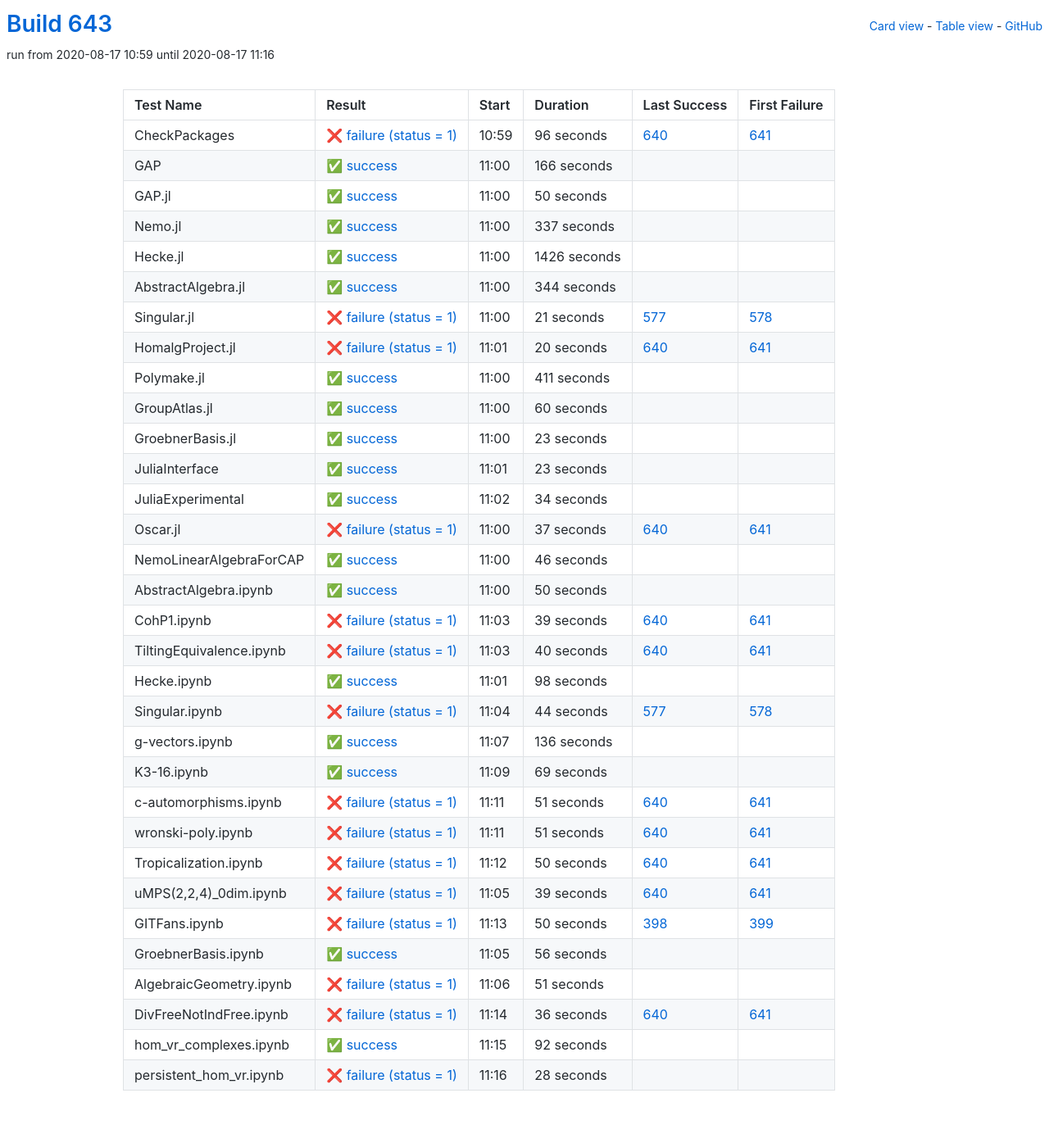
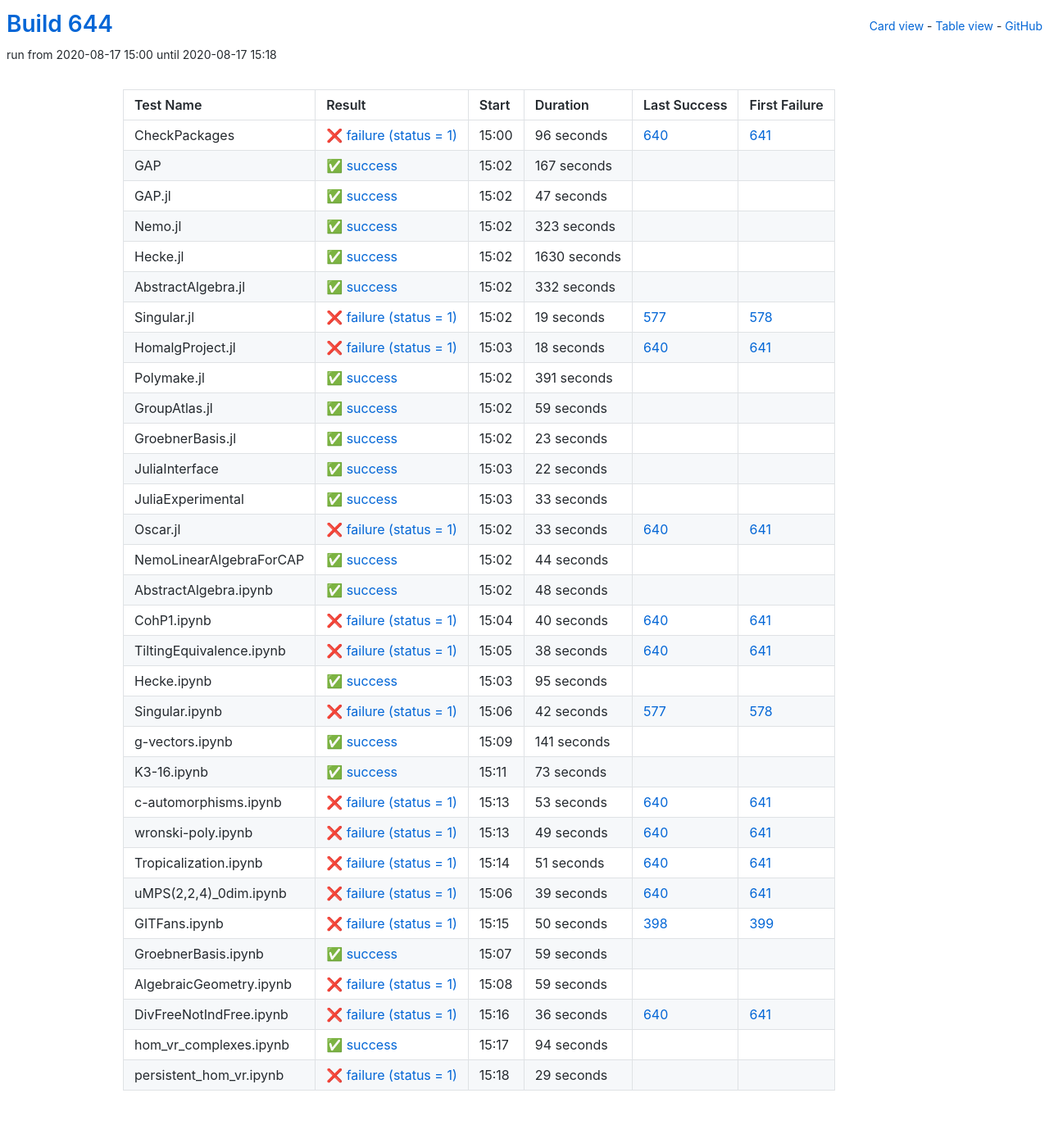
Before and after one commit to oscar-system/oscar-ci-status-stable, a Jekyll site: the page built from table.html, in a window 1280 px wide. Shown: the whole page at 82% size. Built offline with Jekyll 4.4.1, drawn with Linux system fonts in a browser that asks for light colours.

Commit message:
Build #644

```diff
--- a/_data/ci.yml
+++ b/_data/ci.yml
@@ -1,6 +1,6 @@
 ---
-build: 643
-build_url: https://oscarci.mathematik.uni-kl.de/job/oscar-stable/643/
+build: 644
+build_url: https://oscarci.mathematik.uni-kl.de/job/oscar-stable/644/
 job: oscar-stable
 organization: oscar-system
 repo: oscar-ci-status-stable
@@ -8,8 +8,8 @@ repourl: https://github.com/oscar-system/oscar-ci-status-stable
 tests:
 - name: CheckPackages
   id: checkpackages
-  log: https://oscarci.mathematik.uni-kl.de/job/oscar-stable/643/artifact/logs/build-643/CheckPackages.log
-  start: 2020-08-17 10:59
+  log: https://oscarci.mathematik.uni-kl.de/job/oscar-stable/644/artifact/logs/build-644/CheckPackages.log
+  start: 2020-08-17 15:00
   success: false
   exitcode: 1
   status: failure
@@ -20,116 +20,116 @@ tests:
   first_failure_url: https://oscarci.mathematik.uni-kl.de/job/oscar-stable/641/
 - name: GAP
   id: gap
-  log: https://oscarci.mathematik.uni-kl.de/job/oscar-stable/643/artifact/logs/build-643/GAP.log
-  start: 2020-08-17 11:00
+  log: https://oscarci.mathematik.uni-kl.de/job/oscar-stable/644/artifact/logs/build-644/GAP.log
+  start: 2020-08-17 15:02
   success: true
   exitcode: 0
   status: success
-  duration: 166
+  duration: 167
   last_success: false
   last_success_url:
   first_failure: false
   first_failure_url:
 - name: GAP.jl
   id: gap-jl
-  log: https://oscarci.mathematik.uni-kl.de/job/oscar-stable/643/artifact/logs/build-643/GAP.jl.log
-  start: 2020-08-17 11:00
+  log: https://oscarci.mathematik.uni-kl.de/job/oscar-stable/644/artifact/logs/build-644/GAP.jl.log
+  start: 2020-08-17 15:02
   success: true
   exitcode: 0
   status: success
-  duration: 50
+  duration: 47
   last_success: false
   last_success_url:
   first_failure: false
   first_failure_url:
 - name: Nemo.jl
   id: nemo-jl
-  log: https://oscarci.mathematik.uni-kl.de/job/oscar-stable/643/artifact/logs/build-643/Nemo.jl.log
-  start: 2020-08-17 11:00
+  log: https://oscarci.mathematik.uni-kl.de/job/oscar-stable/644/artifact/logs/build-644/Nemo.jl.log
+  start: 2020-08-17 15:02
   success: true
   exitcode: 0
   status: success
-  duration: 337
+  duration: 323
   last_success: false
   last_success_url:
   first_failure: false
   first_failure_url:
 - name: Hecke.jl
   id: hecke-jl
-  log: https://oscarci.mathematik.uni-kl.de/job/oscar-stable/643/artifact/logs/build-643/Hecke.jl.log
-  start: 2020-08-17 11:00
+  log: https://oscarci.mathematik.uni-kl.de/job/oscar-stable/644/artifact/logs/build-644/Hecke.jl.log
+  start: 2020-08-17 15:02
   success: true
   exitcode: 0
   status: success
-  duration: 1426
+  duration: 1630
   last_success: false
   last_success_url:
   first_failure: false
   first_failure_url:
 - name: AbstractAlgebra.jl
   id: abstractalgebra-jl
-  log: https://oscarci.mathematik.uni-kl.de/job/oscar-stable/643/artifact/logs/build-643/AbstractAlgebra.jl.log
-  start: 2020-08-17 11:00
+  log: https://oscarci.mathematik.uni-kl.de/job/oscar-stable/644/artifact/logs/build-644/AbstractAlgebra.jl.log
+  start: 2020-08-17 15:02
   success: true
   exitcode: 0
   status: success
-  duration: 344
+  duration: 332
   last_success: false
   last_success_url:
   first_failure: false
   first_failure_url:
 - name: Singular.jl
   id: singular-jl
-  log: https://oscarci.mathematik.uni-kl.de/job/oscar-stable/643/artifact/logs/build-643/Singular.jl.log
-  start: 2020-08-17 11:00
+  log: https://oscarci.mathematik.uni-kl.de/job/oscar-stable/644/artifact/logs/build-644/Singular.jl.log
+  start: 2020-08-17 15:02
   success: false
   exitcode: 1
   status: failure
-  duration: 21
+  duration: 19
   last_success: 577
   last_success_url: https://oscarci.mathematik.uni-kl.de/job/oscar-stable/577/
   first_failure: 578
   first_failure_url: https://oscarci.mathematik.uni-kl.de/job/oscar-stable/578/
 - name: HomalgProject.jl
   id: homalgproject-jl
-  log: https://oscarci.mathematik.uni-kl.de/job/oscar-stable/643/artifact/logs/build-643/HomalgProject.jl.log
-  start: 2020-08-17 11:01
+  log: https://oscarci.mathematik.uni-kl.de/job/oscar-stable/644/artifact/logs/build-644/HomalgProject.jl.log
+  start: 2020-08-17 15:03
   success: false
   exitcode: 1
   status: failure
-  duration: 20
+  duration: 18
   last_success: 640
   last_success_url: https://oscarci.mathematik.uni-kl.de/job/oscar-stable/640/
   first_failure: 641
   first_failure_url: https://oscarci.mathematik.uni-kl.de/job/oscar-stable/641/
 - name: Polymake.jl
   id: polymake-jl
-  log: https://oscarci.mathematik.uni-kl.de/job/oscar-stable/643/artifact/logs/build-643/Polymake.jl.log
-  start: 2020-08-17 11:00
+  log: https://oscarci.mathematik.uni-kl.de/job/oscar-stable/644/artifact/logs/build-644/Polymake.jl.log
+  start: 2020-08-17 15:02
   success: true
   exitcode: 0
   status: success
-  duration: 411
+  duration: 391
   last_success: false
   last_success_url:
   first_failure: false
   first_failure_url:
 - name: GroupAtlas.jl
   id: groupatlas-jl
-  log: https://oscarci.mathematik.uni-kl.de/job/oscar-stable/643/artifact/logs/build-643/GroupAtlas.jl.log
-  start: 2020-08-17 11:00
+  log: https://oscarci.mathematik.uni-kl.de/job/oscar-stable/644/artifact/logs/build-644/GroupAtlas.jl.log
+  start: 2020-08-17 15:02
   success: true
   exitcode: 0
   status: success
-  duration: 60
+  duration: 59
   last_success: false
   last_success_url:
   first_failure: false
   first_failure_url:
 - name: GroebnerBasis.jl
   id: groebnerbasis-jl
-  log: https://oscarci.mathematik.uni-kl.de/job/oscar-stable/643/artifact/logs/build-643/GroebnerBasis.jl.log
-  start: 2020-08-17 11:00
+  log: https://oscarci.mathematik.uni-kl.de/job/oscar-stable/644/artifact/logs/build-644/GroebnerBasis.jl.log
+  start: 2020-08-17 15:02
   success: true
   exitcode: 0
   status: success
@@ -140,80 +140,68 @@ tests:
   first_failure_url:
 - name: JuliaInterface
   id: juliainterface
-  log: https://oscarci.mathematik.uni-kl.de/job/oscar-stable/643/artifact/logs/build-643/JuliaInterface.log
-  start: 2020-08-17 11:01
+  log: https://oscarci.mathematik.uni-kl.de/job/oscar-stable/644/artifact/logs/build-644/JuliaInterface.log
+  start: 2020-08-17 15:03
   success: true
   exitcode: 0
   status: success
-  duration: 23
+  duration: 22
   last_success: false
   last_success_url:
   first_failure: false
   first_failure_url:
 - name: JuliaExperimental
   id: juliaexperimental
-  log: https://oscarci.mathematik.uni-kl.de/job/oscar-stable/643/artifact/logs/build-643/JuliaExperimental.log
-  start: 2020-08-17 11:02
+  log: https://oscarci.mathematik.uni-kl.de/job/oscar-stable/644/artifact/logs/build-644/JuliaExperimental.log
+  start: 2020-08-17 15:03
   success: true
   exitcode: 0
   status: success
-  duration: 34
+  duration: 33
   last_success: false
   last_success_url:
   first_failure: false
   first_failure_url:
 - name: Oscar.jl
   id: oscar-jl
-  log: https://oscarci.mathematik.uni-kl.de/job/oscar-stable/643/artifact/logs/build-643/Oscar.jl.log
-  start: 2020-08-17 11:00
+  log: https://oscarci.mathematik.uni-kl.de/job/oscar-stable/644/artifact/logs/build-644/Oscar.jl.log
+  start: 2020-08-17 15:02
   success: false
   exitcode: 1
   status: failure
-  duration: 37
+  duration: 33
   last_success: 640
   last_success_url: https://oscarci.mathematik.uni-kl.de/job/oscar-stable/640/
   first_failure: 641
   first_failure_url: https://oscarci.mathematik.uni-kl.de/job/oscar-stable/641/
 - name: NemoLinearAlgebraForCAP
   id: nemolinearalgebraforcap
-  log: https://oscarci.mathematik.uni-kl.de/job/oscar-stable/643/artifact/logs/build-643/NemoLinearAlgebraForCAP.log
-  start: 2020-08-17 11:00
+  log: https://oscarci.mathematik.uni-kl.de/job/oscar-stable/644/artifact/logs/build-644/NemoLinearAlgebraForCAP.log
+  start: 2020-08-17 15:02
   success: true
   exitcode: 0
   status: success
-  duration: 46
+  duration: 44
   last_success: false
   last_success_url:
   first_failure: false
   first_failure_url:
 - name: AbstractAlgebra.ipynb
   id: abstractalgebra-ipynb
-  log: https://oscarci.mathematik.uni-kl.de/job/oscar-stable/643/artifact/logs/build-643/AbstractAlgebra.ipynb.log
-  start: 2020-08-17 11:00
+  log: https://oscarci.mathematik.uni-kl.de/job/oscar-stable/644/artifact/logs/build-644/AbstractAlgebra.ipynb.log
+  start: 2020-08-17 15:02
   success: true
   exitcode: 0
   status: success
-  duration: 50
+  duration: 48
   last_success: false
   last_success_url:
   first_failure: false
   first_failure_url:
 - name: CohP1.ipynb
   id: cohp1-ipynb
-  log: https://oscarci.mathematik.uni-kl.de/job/oscar-stable/643/artifact/logs/build-643/CohP1.ipynb.log
-  start: 2020-08-17 11:03
-  success: false
-  exitcode: 1
-  status: failure
-  duration: 39
-  last_success: 640
-  last_success_url: https://oscarci.mathematik.uni-kl.de/job/oscar-stable/640/
-  first_failure: 641
-  first_failure_url: https://oscarci.mathematik.uni-kl.de/job/oscar-stable/641/
-- name: TiltingEquivalence.ipynb
-  id: tiltingequivalence-ipynb
-  log: https://oscarci.mathematik.uni-kl.de/job/oscar-stable/643/artifact/logs/build-643/TiltingEquivalence.ipynb.log
-  start: 2020-08-17 11:03
+  log: https://oscarci.mathematik.uni-kl.de/job/oscar-stable/644/artifact/logs/build-644/CohP1.ipynb.log
+  start: 2020-08-17 15:04
   success: false
   exitcode: 1
   status: failure
@@ -222,58 +210,94 @@ tests:
   last_success_url: https://oscarci.mathematik.uni-kl.de/job/oscar-stable/640/
   first_failure: 641
   first_failure_url: https://oscarci.mathematik.uni-kl.de/job/oscar-stable/641/
+- name: TiltingEquivalence.ipynb
+  id: tiltingequivalence-ipynb
+  log: https://oscarci.mathematik.uni-kl.de/job/oscar-stable/644/artifact/logs/build-644/TiltingEquivalence.ipynb.log
+  start: 2020-08-17 15:05
+  success: false
+  exitcode: 1
+  status: failure
+  duration: 38
+  last_success: 640
+  last_success_url: https://oscarci.mathematik.uni-kl.de/job/oscar-stable/640/
+  first_failure: 641
+  first_failure_url: https://oscarci.mathematik.uni-kl.de/job/oscar-stable/641/
 - name: Hecke.ipynb
   id: hecke-ipynb
-  log: https://oscarci.mathematik.uni-kl.de/job/oscar-stable/643/artifact/logs/build-643/Hecke.ipynb.log
-  start: 2020-08-17 11:01
+  log: https://oscarci.mathematik.uni-kl.de/job/oscar-stable/644/artifact/logs/build-644/Hecke.ipynb.log
+  start: 2020-08-17 15:03
   success: true
   exitcode: 0
   status: success
-  duration: 98
+  duration: 95
   last_success: false
   last_success_url:
   first_failure: false
   first_failure_url:
 - name: Singular.ipynb
   id: singular-ipynb
-  log: https://oscarci.mathematik.uni-kl.de/job/oscar-stable/643/artifact/logs/build-643/Singular.ipynb.log
-  start: 2020-08-17 11:04
+  log: https://oscarci.mathematik.uni-kl.de/job/oscar-stable/644/artifact/logs/build-644/Singular.ipynb.log
+  start: 2020-08-17 15:06
   success: false
   exitcode: 1
   status: failure
-  duration: 44
+  duration: 42
   last_success: 577
   last_success_url: https://oscarci.mathematik.uni-kl.de/job/oscar-stable/577/
   first_failure: 578
   first_failure_url: https://oscarci.mathematik.uni-kl.de/job/oscar-stable/578/
 - name: g-vectors.ipynb
   id: g-vectors-ipynb
-  log: https://oscarci.mathematik.uni-kl.de/job/oscar-stable/643/artifact/logs/build-643/g-vectors.ipynb.log
-  start: 2020-08-17 11:07
+  log: https://oscarci.mathematik.uni-kl.de/job/oscar-stable/644/artifact/logs/build-644/g-vectors.ipynb.log
+  start: 2020-08-17 15:09
   success: true
   exitcode: 0
   status: success
-  duration: 136
+  duration: 141
   last_success: false
   last_success_url:
   first_failure: false
   first_failure_url:
 - name: K3-16.ipynb
   id: k3-16-ipynb
-  log: https://oscarci.mathematik.uni-kl.de/job/oscar-stable/643/artifact/logs/build-643/K3-16.ipynb.log
-  start: 2020-08-17 11:09
+  log: https://oscarci.mathematik.uni-kl.de/job/oscar-stable/644/artifact/logs/build-644/K3-16.ipynb.log
+  start: 2020-08-17 15:11
   success: true
   exitcode: 0
   status: success
-  duration: 69
+  duration: 73
   last_success: false
   last_success_url:
   first_failure: false
   first_failure_url:
 - name: c-automorphisms.ipynb
   id: c-automorphisms-ipynb
-  log: https://oscarci.mathematik.uni-kl.de/job/oscar-stable/643/artifact/logs/build-643/c-automorphisms.ipynb.log
-  start: 2020-08-17 11:11
+  log: https://oscarci.mathematik.uni-kl.de/job/oscar-stable/644/artifact/logs/build-644/c-automorphisms.ipynb.log
+  start: 2020-08-17 15:13
+  success: false
+  exitcode: 1
+  status: failure
+  duration: 53
+  last_success: 640
+  last_success_url: https://oscarci.mathematik.uni-kl.de/job/oscar-stable/640/
+  first_failure: 641
+  first_failure_url: https://oscarci.mathematik.uni-kl.de/job/oscar-stable/641/
+- name: wronski-poly.ipynb
+  id: wronski-poly-ipynb
+  log: https://oscarci.mathematik.uni-kl.de/job/oscar-stable/644/artifact/logs/build-644/wronski-poly.ipynb.log
+  start: 2020-08-17 15:13
+  success: false
+  exitcode: 1
+  status: failure
+  duration: 49
+  last_success: 640
+  last_success_url: https://oscarci.mathematik.uni-kl.de/job/oscar-stable/640/
+  first_failure: 641
+  first_failure_url: https://oscarci.mathematik.uni-kl.de/job/oscar-stable/641/
+- name: Tropicalization.ipynb
+  id: tropicalization-ipynb
+  log: https://oscarci.mathematik.uni-kl.de/job/oscar-stable/644/artifact/logs/build-644/Tropicalization.ipynb.log
+  start: 2020-08-17 15:14
   success: false
   exitcode: 1
   status: failure
@@ -282,34 +306,10 @@ tests:
   last_success_url: https://oscarci.mathematik.uni-kl.de/job/oscar-stable/640/
   first_failure: 641
   first_failure_url: https://oscarci.mathematik.uni-kl.de/job/oscar-stable/641/
-- name: wronski-poly.ipynb
-  id: wronski-poly-ipynb
-  log: https://oscarci.mathematik.uni-kl.de/job/oscar-stable/643/artifact/logs/build-643/wronski-poly.ipynb.log
-  start: 2020-08-17 11:11
-  success: false
-  exitcode: 1
-  status: failure
-  duration: 51
-  last_success: 640
-  last_success_url: https://oscarci.mathematik.uni-kl.de/job/oscar-stable/640/
-  first_failure: 641
-  first_failure_url: https://oscarci.mathematik.uni-kl.de/job/oscar-stable/641/
-- name: Tropicalization.ipynb
-  id: tropicalization-ipynb
-  log: https://oscarci.mathematik.uni-kl.de/job/oscar-stable/643/artifact/logs/build-643/Tropicalization.ipynb.log
-  start: 2020-08-17 11:12
-  success: false
-  exitcode: 1
-  status: failure
-  duration: 50
-  last_success: 640
-  last_success_url: https://oscarci.mathematik.uni-kl.de/job/oscar-stable/640/
-  first_failure: 641
-  first_failure_url: https://oscarci.mathematik.uni-kl.de/job/oscar-stable/641/
 - name: uMPS(2,2,4)_0dim.ipynb
   id: umps-2-2-4-0dim-ipynb
-  log: https://oscarci.mathematik.uni-kl.de/job/oscar-stable/643/artifact/logs/build-643/uMPS-2-2-4-_0dim.ipynb.log
-  start: 2020-08-17 11:05
+  log: https://oscarci.mathematik.uni-kl.de/job/oscar-stable/644/artifact/logs/build-644/uMPS-2-2-4-_0dim.ipynb.log
+  start: 2020-08-17 15:06
   success: false
   exitcode: 1
   status: failure
@@ -320,8 +320,8 @@ tests:
   first_failure_url: https://oscarci.mathematik.uni-kl.de/job/oscar-stable/641/
 - name: GITFans.ipynb
   id: gitfans-ipynb
-  log: https://oscarci.mathematik.uni-kl.de/job/oscar-stable/643/artifact/logs/build-643/GITFans.ipynb.log
-  start: 2020-08-17 11:13
+  log: https://oscarci.mathematik.uni-kl.de/job/oscar-stable/644/artifact/logs/build-644/GITFans.ipynb.log
+  start: 2020-08-17 15:15
   success: false
   exitcode: 1
   status: failure
@@ -332,32 +332,32 @@ tests:
   first_failure_url: https://oscarci.mathematik.uni-kl.de/job/oscar-stable/399/
 - name: GroebnerBasis.ipynb
   id: groebnerbasis-ipynb
-  log: https://oscarci.mathematik.uni-kl.de/job/oscar-stable/643/artifact/logs/build-643/GroebnerBasis.ipynb.log
-  start: 2020-08-17 11:05
+  log: https://oscarci.mathematik.uni-kl.de/job/oscar-stable/644/artifact/logs/build-644/GroebnerBasis.ipynb.log
+  start: 2020-08-17 15:07
   success: true
   exitcode: 0
   status: success
-  duration: 56
+  duration: 59
   last_success: false
   last_success_url:
   first_failure: false
   first_failure_url:
 - name: AlgebraicGeometry.ipynb
   id: algebraicgeometry-ipynb
-  log: https://oscarci.mathematik.uni-kl.de/job/oscar-stable/643/artifact/logs/build-643/AlgebraicGeometry.ipynb.log
-  start: 2020-08-17 11:06
+  log: https://oscarci.mathematik.uni-kl.de/job/oscar-stable/644/artifact/logs/build-644/AlgebraicGeometry.ipynb.log
+  start: 2020-08-17 15:08
   success: false
   exitcode: 1
   status: failure
-  duration: 51
+  duration: 59
   last_success: false
   last_success_url:
   first_failure: false
   first_failure_url:
 - name: DivFreeNotIndFree.ipynb
   id: divfreenotindfree-ipynb
-  log: https://oscarci.mathematik.uni-kl.de/job/oscar-stable/643/artifact/logs/build-643/DivFreeNotIndFree.ipynb.log
-  start: 2020-08-17 11:14
+  log: https://oscarci.mathematik.uni-kl.de/job/oscar-stable/644/artifact/logs/build-644/DivFreeNotIndFree.ipynb.log
+  start: 2020-08-17 15:16
   success: false
   exitcode: 1
   status: failure
@@ -368,24 +368,24 @@ tests:
   first_failure_url: https://oscarci.mathematik.uni-kl.de/job/oscar-stable/641/
 - name: hom_vr_complexes.ipynb
   id: hom-vr-complexes-ipynb
-  log: https://oscarci.mathematik.uni-kl.de/job/oscar-stable/643/artifact/logs/build-643/hom_vr_complexes.ipynb.log
-  start: 2020-08-17 11:15
+  log: https://oscarci.mathematik.uni-kl.de/job/oscar-stable/644/artifact/logs/build-644/hom_vr_complexes.ipynb.log
+  start: 2020-08-17 15:17
   success: true
   exitcode: 0
   status: success
-  duration: 92
+  duration: 94
   last_success: false
   last_success_url:
   first_failure: false
   first_failure_url:
 - name: persistent_hom_vr.ipynb
   id: persistent-hom-vr-ipynb
-  log: https://oscarci.mathematik.uni-kl.de/job/oscar-stable/643/artifact/logs/build-643/persistent_hom_vr.ipynb.log
-  start: 2020-08-17 11:16
+  log: https://oscarci.mathematik.uni-kl.de/job/oscar-stable/644/artifact/logs/build-644/persistent_hom_vr.ipynb.log
+  start: 2020-08-17 15:18
   success: false
   exitcode: 1
   status: failure
-  duration: 28
+  duration: 29
   last_success: false
   last_success_url:
   first_failure: false
```
Also changed, not shown: README.md.
